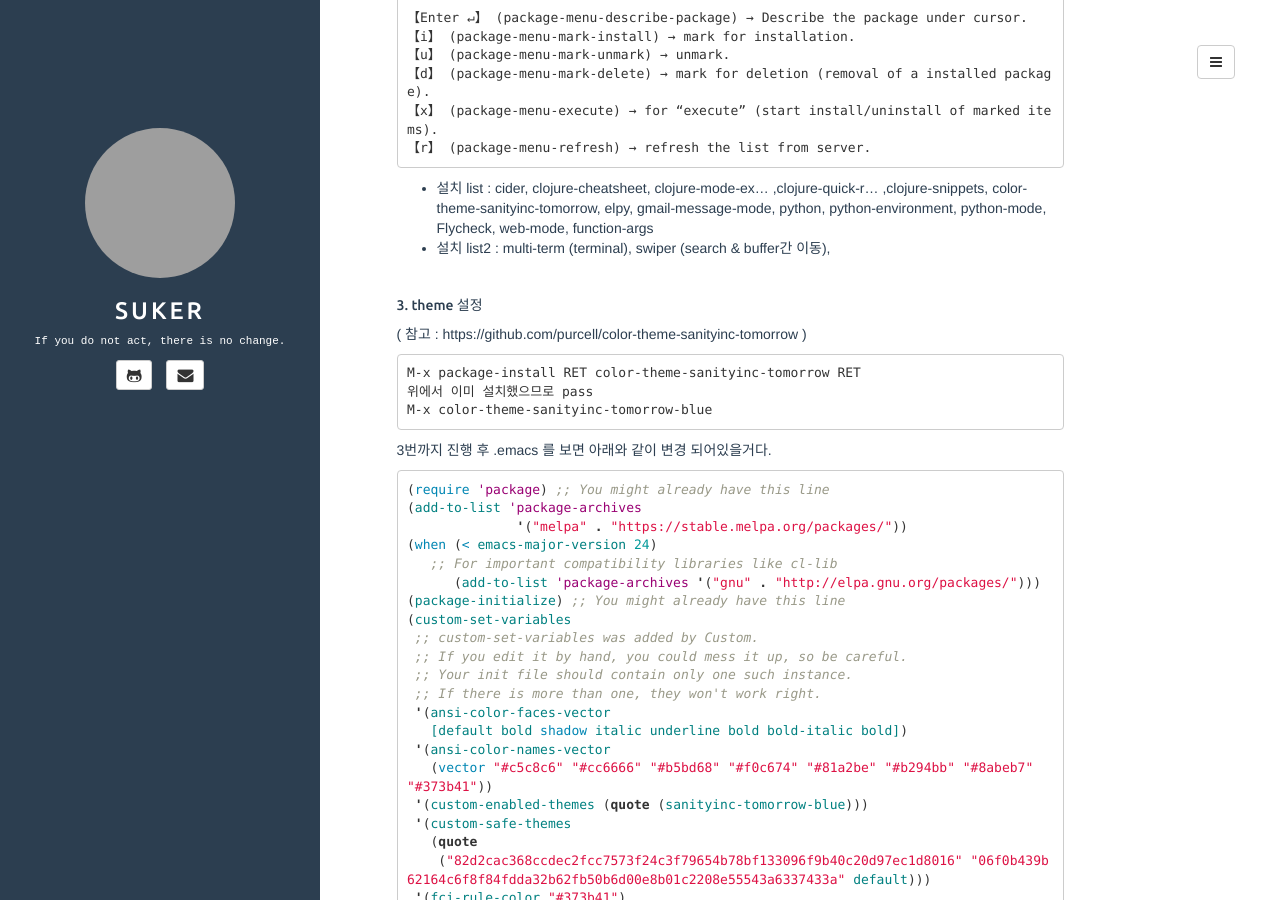
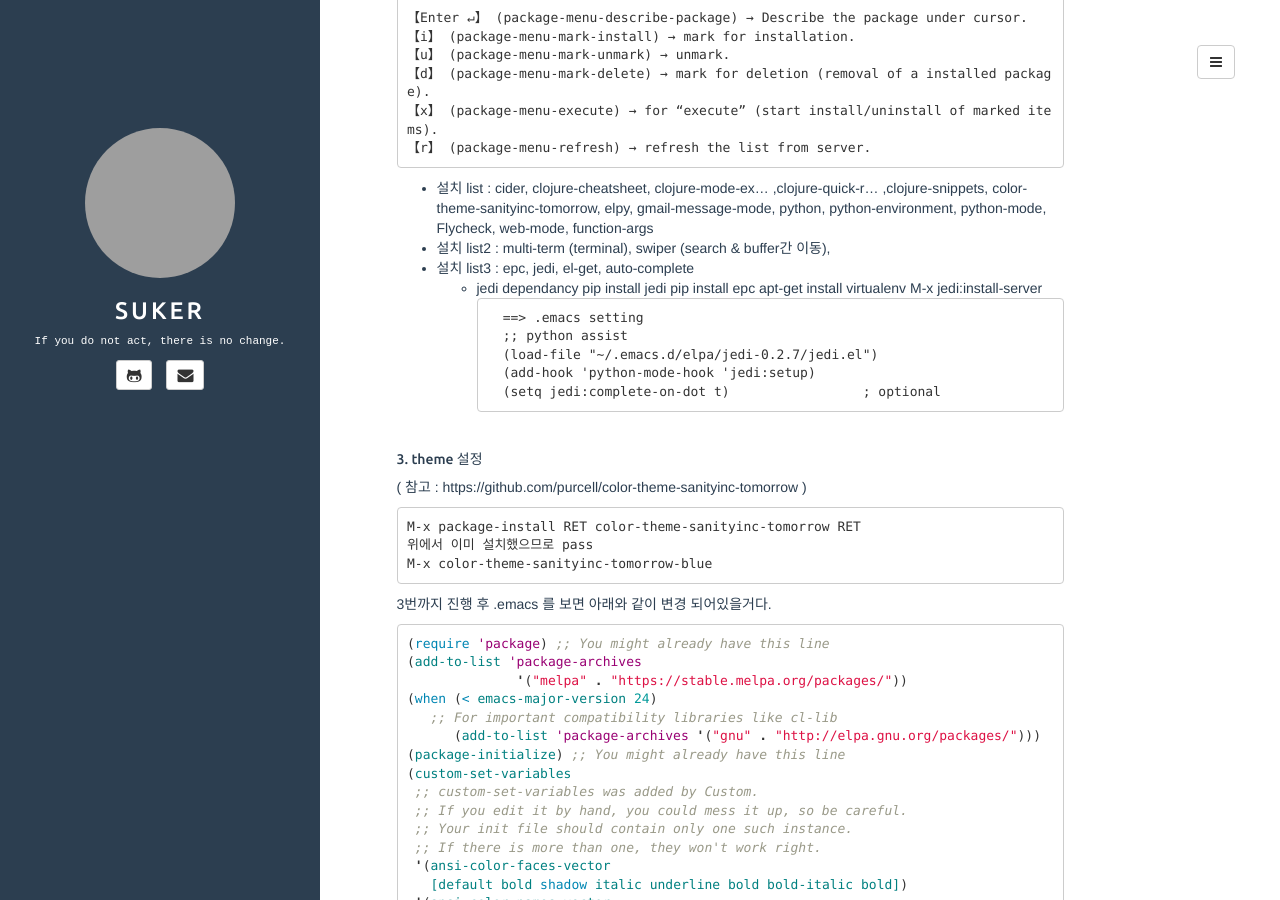
Before and after one commit to kchhero/kchhero.github.io, a Jekyll site: the page built from _posts/2017-04-07-emacs-environment-suker.md, in a window 1280 px wide and 900 px high, scrolled down 669 px. Built offline with Jekyll 4.4.1, drawn with Linux system fonts in a browser that asks for light colours; grey boxes are pictures that could not be loaded.

Commit message:
update 2017-04-07-emacs-environment-suker.md

````diff
--- a/_posts/2017-04-07-emacs-environment-suker.md
+++ b/_posts/2017-04-07-emacs-environment-suker.md
@@ -39,8 +39,23 @@ emacs 를 사용한지 3년이 조금 넘는 시간동안 .emacs와 .emacs.d 는
 
 * 설치 list : cider, clojure-cheatsheet, clojure-mode-ex... ,clojure-quick-r... ,clojure-snippets, color-theme-sanityinc-tomorrow, elpy, gmail-message-mode, python, python-environment, python-mode, Flycheck, web-mode, function-args
 * 설치 list2 : multi-term (terminal), swiper (search & buffer간 이동),
+* 설치 list3 : epc, jedi, el-get, auto-complete
+	* jedi dependancy
+		pip install jedi
+		pip install epc
+		apt-get install virtualenv
+		M-x  jedi:install-server
+		```
+		==> .emacs setting
+		;; python assist
+		(load-file "~/.emacs.d/elpa/jedi-0.2.7/jedi.el")
+		(add-hook 'python-mode-hook 'jedi:setup)
+		(setq jedi:complete-on-dot t)                 ; optional
+		```
+
 
 <br>
+
 ##### 3. theme 설정
 ( 참고 : https://github.com/purcell/color-theme-sanityinc-tomorrow )
 
````
